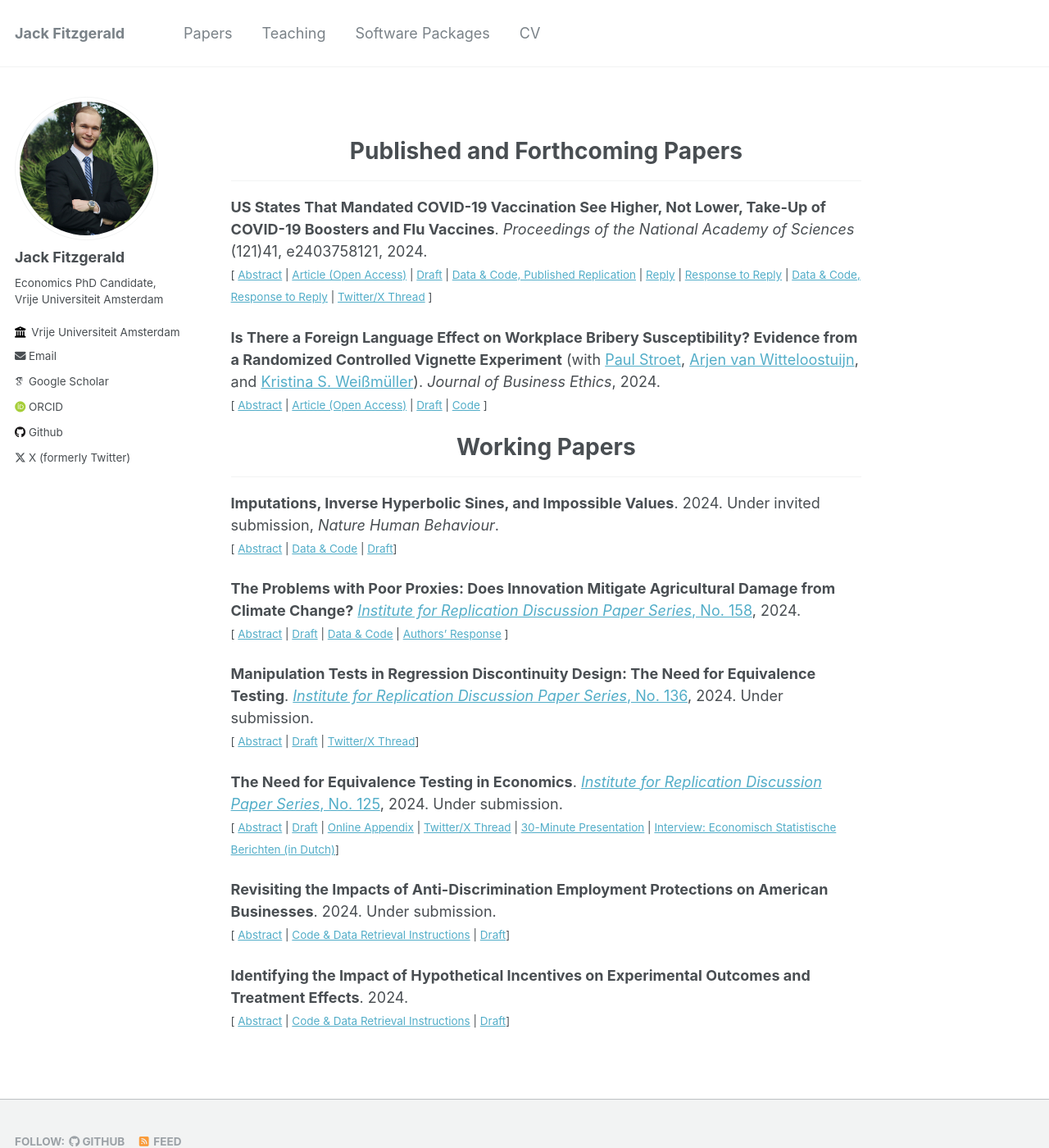
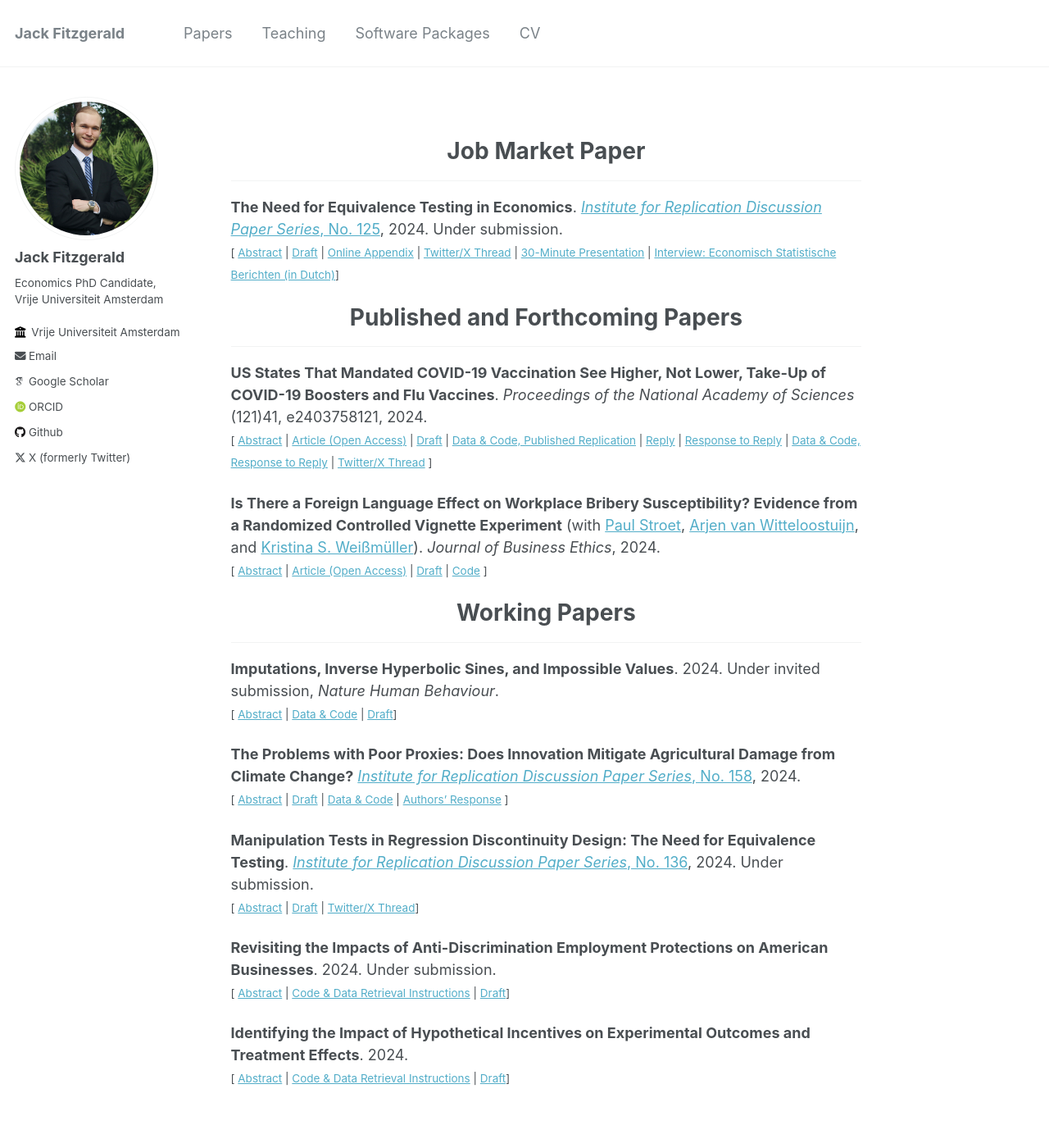
Before and after one commit to jack-fitzgerald/jack-fitzgerald.github.io, a Jekyll site: the page built from _pages/papers.md, in a window 1280 px wide and 1400 px high. Shown: the whole window at 82% size. Built offline with Jekyll 4.4.1, drawn with Linux system fonts in a browser that asks for light colours; some web fonts are replaced; part of the change alters nothing that is shown.

Commit message:
Update papers.md

```diff
--- a/_pages/papers.md
+++ b/_pages/papers.md
@@ -5,6 +5,18 @@ classes: wide
 permalink: /papers/
 ---
 <br/>
+
+# <center> Job Market Paper </center>
+- - -
+
+**The Need for Equivalence Testing in Economics**. [<i>Institute for Replication Discussion Paper Series</i>, No. 125](https://hdl.handle.net/10419/296190), 2024. Under submission. <br/>
+<small>[ <a href="#/" onclick="visib('equiv-test')">Abstract</a> | [Draft](https://jack-fitzgerald.github.io/files/The_Need_for_Equivalence_Testing_in_Economics.pdf) | [Online Appendix](https://jack-fitzgerald.github.io/files/The_Need_for_Equivalence_Testing_in_Economics_Online_Appendix.pdf) | [Twitter/X Thread](https://x.com/FitzgeraldJack_/status/1799091059802149266) | [30-Minute Presentation](https://youtu.be/ltkuhpcH9mA) | [Interview: Economisch Statistische Berichten (in Dutch)](https://esb.nu/we-moeten-vaker-toegeven-dat-er-niks-te-concluderen-valt/)] </small>
+
+<div id="equiv-test" style="display: none; text-align: justify; line-height: 1.2" ><small>
+
+I introduce equivalence testing procedures that can provide statistically significant evidence that economic relationships are practically equal to zero. I then demonstrate their necessity by systematically reproducing the estimates that defend 135 null claims made in 81 articles from top economics journals. 36-63% of these estimates fail lenient equivalence tests. Though prediction platform data reveals that researchers find these equivalence testing failure rates (ETFRs) to be unacceptably high, researchers actually anticipate unacceptably high ETFRs, accurately predicting that ETFRs exceed acceptable thresholds by around 23 percentage points. To obtain ETFRs that researchers deem acceptable, one must contend that nearly 75% of published effect sizes in economics are practically equal to zero. This implies that Type II error rates are unacceptably high throughout economics. This paper provides economists with empirical justification, guidelines, and commands in Stata and R for conducting credible equivalence testing and practical significance testing in future research.
+
+</small><br><br/></div>
 
 # <center> Published and Forthcoming Papers </center>
 - - -
@@ -57,15 +69,6 @@ Researchers utilizing regression discontinuity design (RDD) commonly test for ru
 
 </small><br><br/></div>
 
-**The Need for Equivalence Testing in Economics**. [<i>Institute for Replication Discussion Paper Series</i>, No. 125](https://hdl.handle.net/10419/296190), 2024. Under submission. <br/>
-<small>[ <a href="#/" onclick="visib('equiv-test')">Abstract</a> | [Draft](https://jack-fitzgerald.github.io/files/The_Need_for_Equivalence_Testing_in_Economics.pdf) | [Online Appendix](https://jack-fitzgerald.github.io/files/The_Need_for_Equivalence_Testing_in_Economics_Online_Appendix.pdf) | [Twitter/X Thread](https://x.com/FitzgeraldJack_/status/1799091059802149266) | [30-Minute Presentation](https://youtu.be/ltkuhpcH9mA) | [Interview: Economisch Statistische Berichten (in Dutch)](https://esb.nu/we-moeten-vaker-toegeven-dat-er-niks-te-concluderen-valt/)] </small>
-
-<div id="equiv-test" style="display: none; text-align: justify; line-height: 1.2" ><small>
-
-I introduce equivalence testing procedures that can provide statistically significant evidence that economic relationships are practically equal to zero. I then demonstrate their necessity by systematically reproducing the estimates that defend 135 null claims made in 81 articles from top economics journals. 36-63% of these estimates fail lenient equivalence tests. Though prediction platform data reveals that researchers find these equivalence testing failure rates (ETFRs) to be unacceptably high, researchers actually anticipate unacceptably high ETFRs, accurately predicting that ETFRs exceed acceptable thresholds by around 23 percentage points. To obtain ETFRs that researchers deem acceptable, one must contend that nearly 75% of published effect sizes in economics are practically equal to zero. This implies that Type II error rates are unacceptably high throughout economics. This paper provides economists with empirical justification, guidelines, and commands in Stata and R for conducting credible equivalence testing and practical significance testing in future research.
-
-</small><br><br/></div>
-
 **Revisiting the Impacts of Anti-Discrimination Employment Protections on American Businesses**. 2024. Under submission. <br/>
 <small>[ <a href="#/" onclick="visib('GS22')">Abstract</a> | [Code & Data Retrieval Instructions](https://osf.io/6q4k5/) | [Draft](https://jack-fitzgerald.github.io/files/GS22_Replication.pdf)] </small>
 
```
